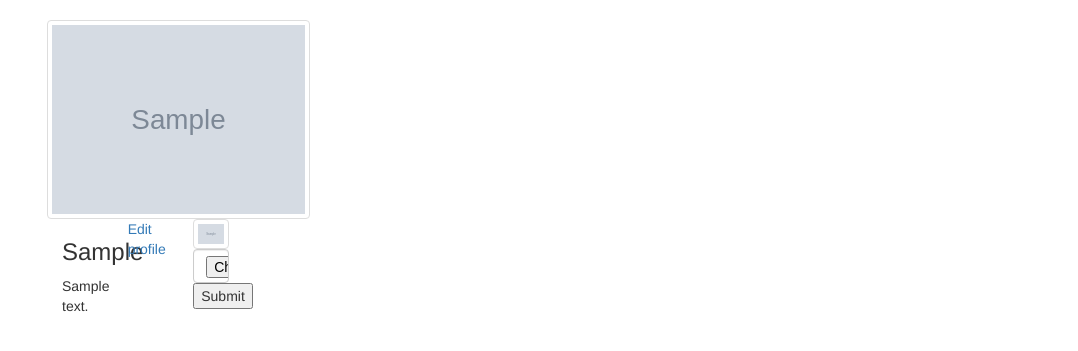
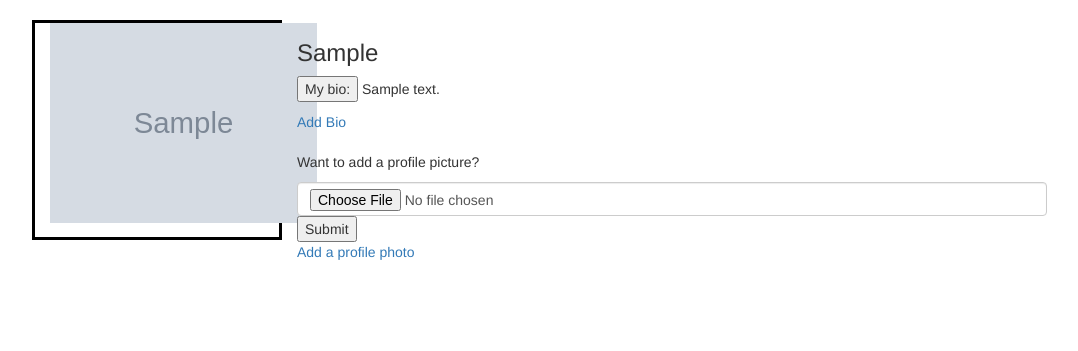
Before and after one commit to Otybrian/pitch-project, a Flask app: the page made by app/templates/profile/profile.html in a window 1280 px wide. Shown: the part 52-403 px from the top of the page, without its empty margins (23-1101 px from the left). Run offline with Flask 2, Linux system fonts and the light colour scheme; the first user in the database is signed in; tables that the repository leaves empty hold one stand-in row (Sample ...); some libraries are stand-ins or nearby versions.

Commit message:
update the profile and update html files

```diff
--- a/app/templates/profile/profile.html
+++ b/app/templates/profile/profile.html
@@ -3,52 +3,35 @@
 {% block content %}
 <div class="container">
   <div class="row">
-        <!--Display profile photo-->
-        <div class="col-md-3">
-
+    {% if user == current_user %}
+    <div class="col-md-4" style="border: solid black; height: 220px; width: 250px;">
       {% if user.profile_pic_path %}
-            <img src="{{url_for('static',filename=user.profile_pic_path)}}" alt="" class="img-thumbnail">
+      <img src="{{url_for('static',filename=user.profile_pic_path)}}" alt=""  height="200px">
       {%else%}
-            <p>No profile picture</p>
+      <img src="{{url_for('static',filename='logo-removebg-preview.png')}}" alt=""  height="100px">
+      <p>Upload your Profile picture for your friends to identify you easily</p>
       {% endif %}
-
-            <!-- displaying  Username-->
-            <div class="col-md-3">
+    </div>
+    {% endif %}
+    <div class="col-md-8">
       <h3> {{user.username| capitalize}} </h3>
-
-                <!--Displaying user bio-->
       {% if user.bio %}
-                <p> {{user.bio}}</p>
+      <p><button class="btn-outline-info">My bio:</button> {{user.bio}}</p>
       {%else%}
       <p> {{user.username| capitalize}} has no bio </p>
       {% endif %}
-            </div>
-            <div class="col-md-3">
-
       {% if user == current_user %}
-                <a href="{{url_for('main.update_profile',uname=user.username)}}">Edit profile</a>
+      <a href="{{url_for('main.update_profile',uname=user.username)}}">Add Bio</a>
       {% endif %}
-            </div>
-            <div class="col-md-3">
-                {% if user.profile_pic_path %}
-
-                <img src="{{url_for('static',filename=user.profile_pic_path)}}" alt="" class="img-thumbnail">
-
-                {%else%}
-                <p>No profile picture</p>
-
-                {% endif %}
-
+      <br><br>
       {% if user == current_user %}
-                <form  action="{{url_for('main.update_pic',uname=user.username)}}" method="post" enctype = "multipart/form-data">
-
-                  <input type="file"  name="photo" class="form-control" required>
+      <p>Want to add a profile picture?</p>
+      <form action="{{url_for('main.update_pic',uname=user.username)}}" method="post" enctype="multipart/form-data">
+        <input type="file" name="photo" class="form-control" required>
         <input type="submit">
       </form>
+      <a href="{{url_for('main.profile',uname=current_user.username)}}">Add a profile photo</a>
       {% endif %}
-              </div>
-
-        </div>
     </div>
   </div>
   {% endblock %}
```
Lines whose indentation alone changed are shown as unchanged.
